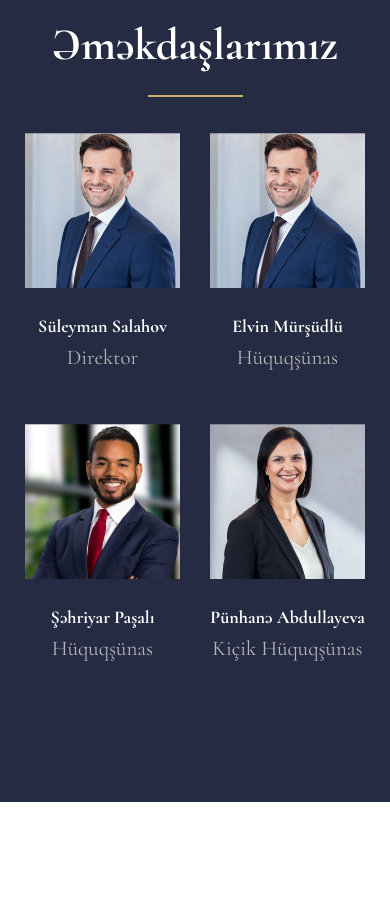
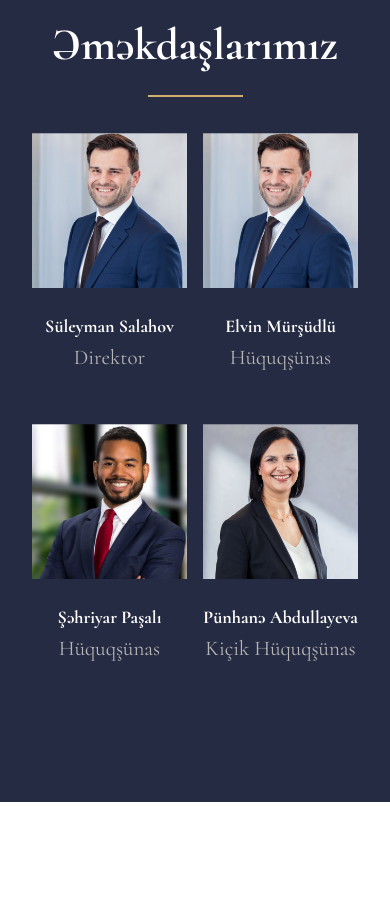
Before and after one commit to Qurbaneli/law, a React (Vite) app: page / in a window 390 px wide. Shown: the part 2980-3887 px from the top of the page. Built offline with nearby package versions, Linux system fonts and the light colour scheme.

Commit message:
fix team gap

```diff
--- a/src/components/Team/team.scss
+++ b/src/components/Team/team.scss
@@ -66,7 +66,7 @@
     }
 
     .team-box {
-      // column-gap: 16px;
+      column-gap: 16px;
       row-gap: 53px;
       .team-item {
         .team-item-img {
```
